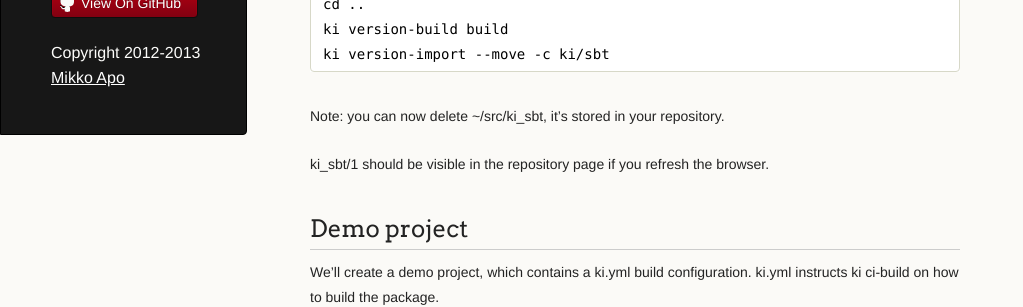
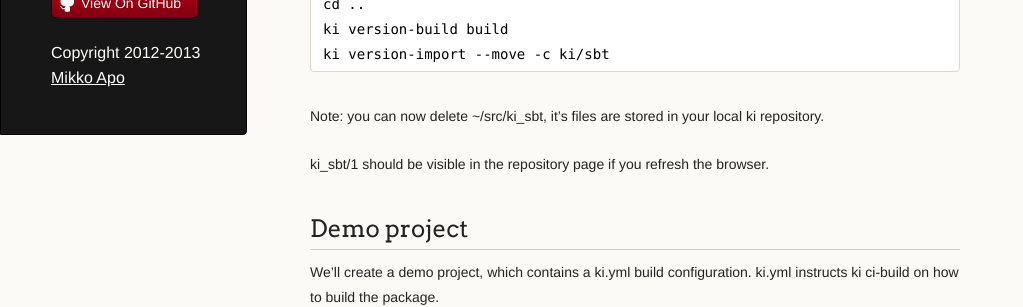
Before and after one commit to mikko-apo/ki-flow, a Jekyll site: the page built from _posts/2013-08-08-ci-build-on-change.md, in a window 1280 px wide and 900 px high, scrolled down 1095 px. Shown: the part 152-459 px from the top of the window, without its empty margins (0-1023 px from the left). Built offline with Jekyll 4.4.1, drawn with Linux system fonts in a browser that asks for light colours; Markdown is read by kramdown in place of the engine named in the settings.

Commit message:
fixed text in 08-08 post

```diff
--- a/_posts/2013-08-08-ci-build-on-change.md
+++ b/_posts/2013-08-08-ci-build-on-change.md
@@ -51,7 +51,7 @@ and imported in to ki repository.
     ki version-build build
     ki version-import --move -c ki/sbt
 
-Note: you can now delete ~/src/ki_sbt, it's stored in your repository.
+Note: you can now delete ~/src/ki_sbt, it's files are stored in your local ki repository.
 
 ki_sbt/1 should be visible in the repository page if you refresh the browser.
 
```
